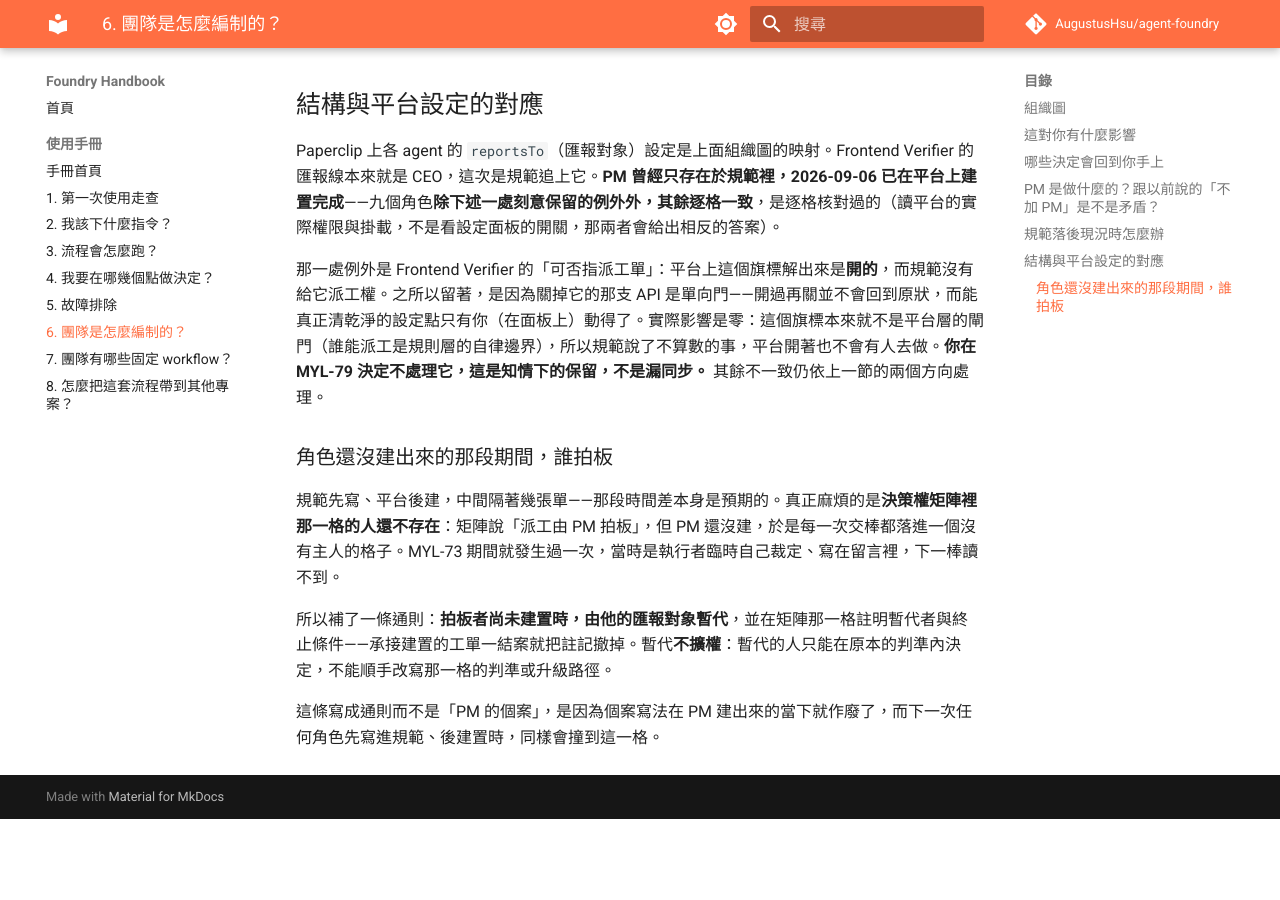
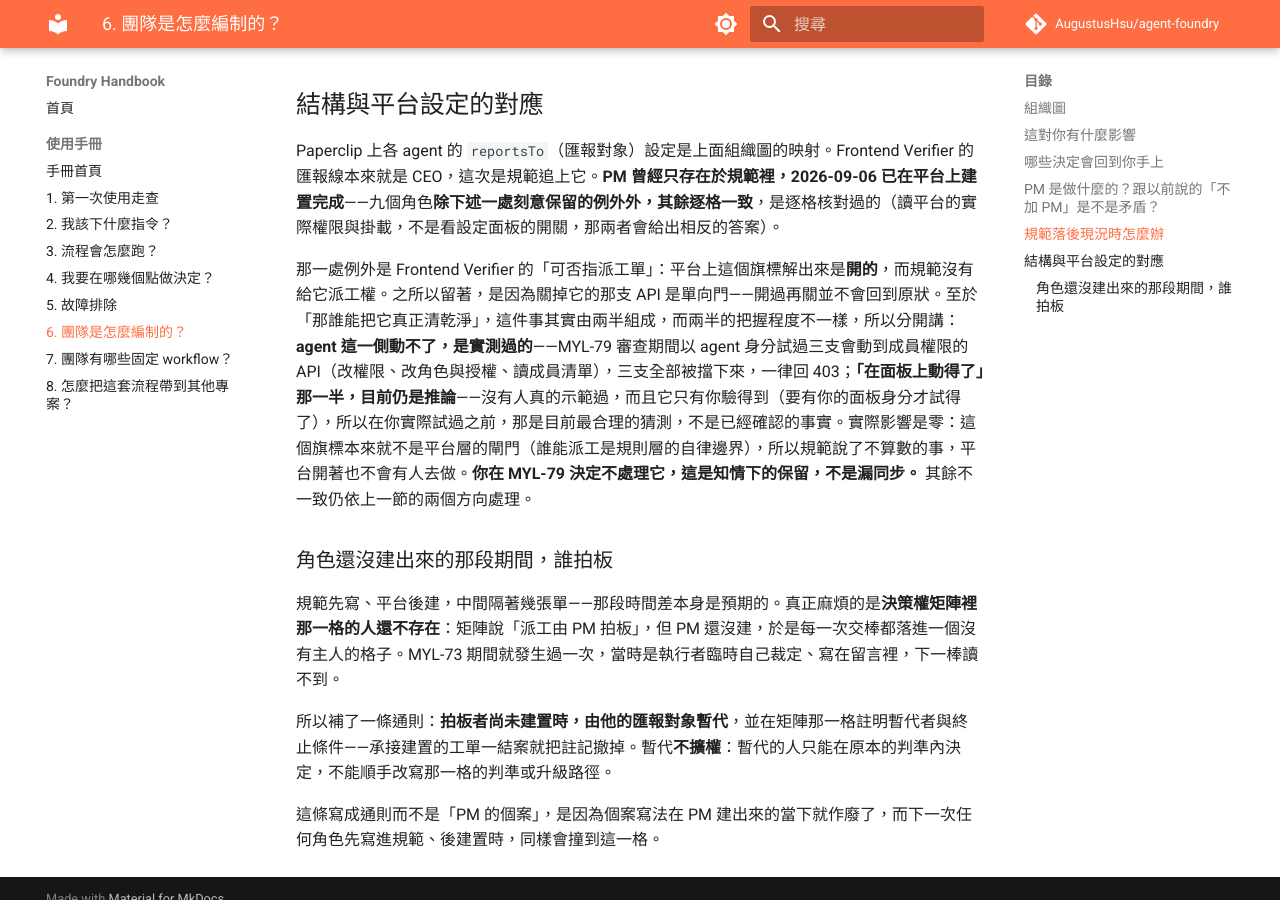
Before and after one commit to AugustusHsu/agent-foundry, an MkDocs documentation site: the page built from docs/handbook/06-org-structure.md, in a window 1280 px wide and 900 px high, scrolled down 2462 px. Built offline with MkDocs 1.6.1 and Material for MkDocs 9.7.7, drawn with Linux system fonts in a browser that asks for light colours; comment, search, counter and statistics services are not loaded; before the commit the page ends 3281 px from its top, so only the background shows below that.

Commit message:
📝 MYL-102 手冊 06:71 拆開兩半的證據強度
「能真正清乾淨的設定點只有你（在面板上）動得了」原本是一句合併的斷言，
但它其實由證據強度不同的兩半組成：

- 「agent 這一側動不了」已由 MYL-79 第 2 輪複審實測背書（以 agent 身分試
  三支會動到成員權限的 API，全部回 403）。
- 「在面板上動得了」仍是推論，沒有人示範過，而且只有使用者驗得到。

改寫後兩半分開陳述，讀者看得出哪一半已驗證、哪一半還是待驗的推論。
出處：docs/features/org/review-report-MYL-79.md §4 次要建議 2。

Co-Authored-By: Claude Opus 5 (1M context) <noreply@anthropic.com>

```diff
--- a/docs/handbook/06-org-structure.md
+++ b/docs/handbook/06-org-structure.md
@@ -68,7 +68,7 @@ Frontend Verifier 是你在 MYL-37 裁定建的，平台上一直都在，但規
 
 Paperclip 上各 agent 的 `reportsTo`（匯報對象）設定是上面組織圖的映射。Frontend Verifier 的匯報線本來就是 CEO，這次是規範追上它。**PM 曾經只存在於規範裡，2026-09-06 已在平台上建置完成**——九個角色**除下述一處刻意保留的例外外，其餘逐格一致**，是逐格核對過的（讀平台的實際權限與掛載，不是看設定面板的開關，那兩者會給出相反的答案）。
 
-那一處例外是 Frontend Verifier 的「可否指派工單」：平台上這個旗標解出來是**開的**，而規範沒有給它派工權。之所以留著，是因為關掉它的那支 API 是單向門——開過再關並不會回到原狀，而能真正清乾淨的設定點只有你（在面板上）動得了。實際影響是零：這個旗標本來就不是平台層的閘門（誰能派工是規則層的自律邊界），所以規範說了不算數的事，平台開著也不會有人去做。**你在 MYL-79 決定不處理它，這是知情下的保留，不是漏同步。** 其餘不一致仍依上一節的兩個方向處理。
+那一處例外是 Frontend Verifier 的「可否指派工單」：平台上這個旗標解出來是**開的**，而規範沒有給它派工權。之所以留著，是因為關掉它的那支 API 是單向門——開過再關並不會回到原狀。至於「那誰能把它真正清乾淨」，這件事其實由兩半組成，而兩半的把握程度不一樣，所以分開講：**agent 這一側動不了，是實測過的**——MYL-79 審查期間以 agent 身分試過三支會動到成員權限的 API（改權限、改角色與授權、讀成員清單），三支全部被擋下來，一律回 403；**「在面板上動得了」那一半，目前仍是推論**——沒有人真的示範過，而且它只有你驗得到（要有你的面板身分才試得了），所以在你實際試過之前，那是目前最合理的猜測，不是已經確認的事實。實際影響是零：這個旗標本來就不是平台層的閘門（誰能派工是規則層的自律邊界），所以規範說了不算數的事，平台開著也不會有人去做。**你在 MYL-79 決定不處理它，這是知情下的保留，不是漏同步。** 其餘不一致仍依上一節的兩個方向處理。
 
 ### 角色還沒建出來的那段期間，誰拍板
 
```
